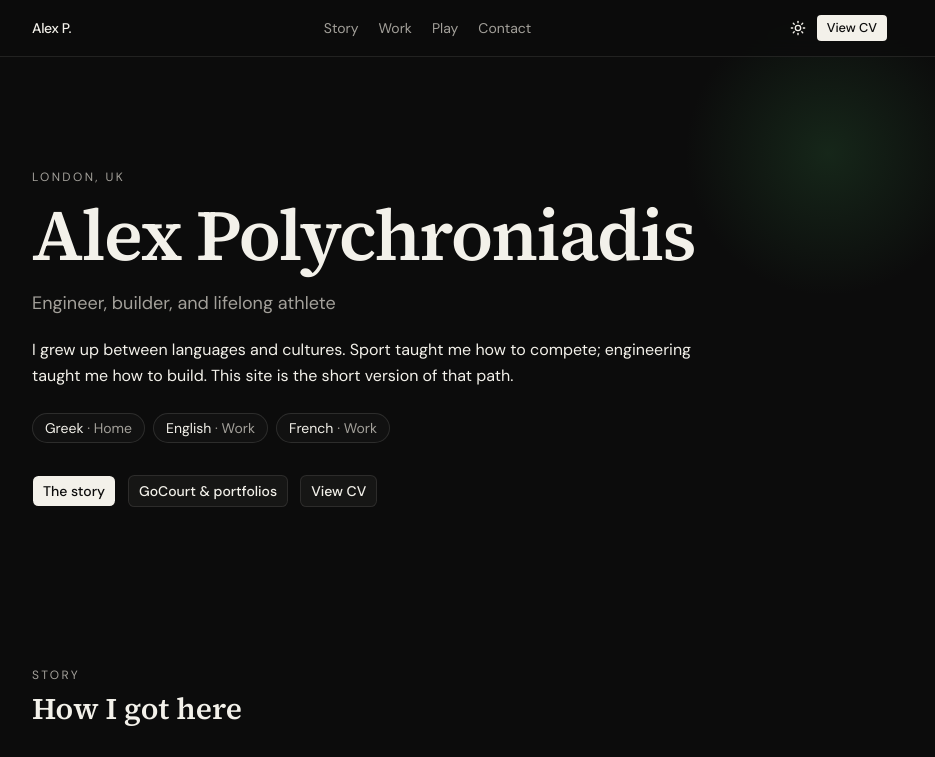
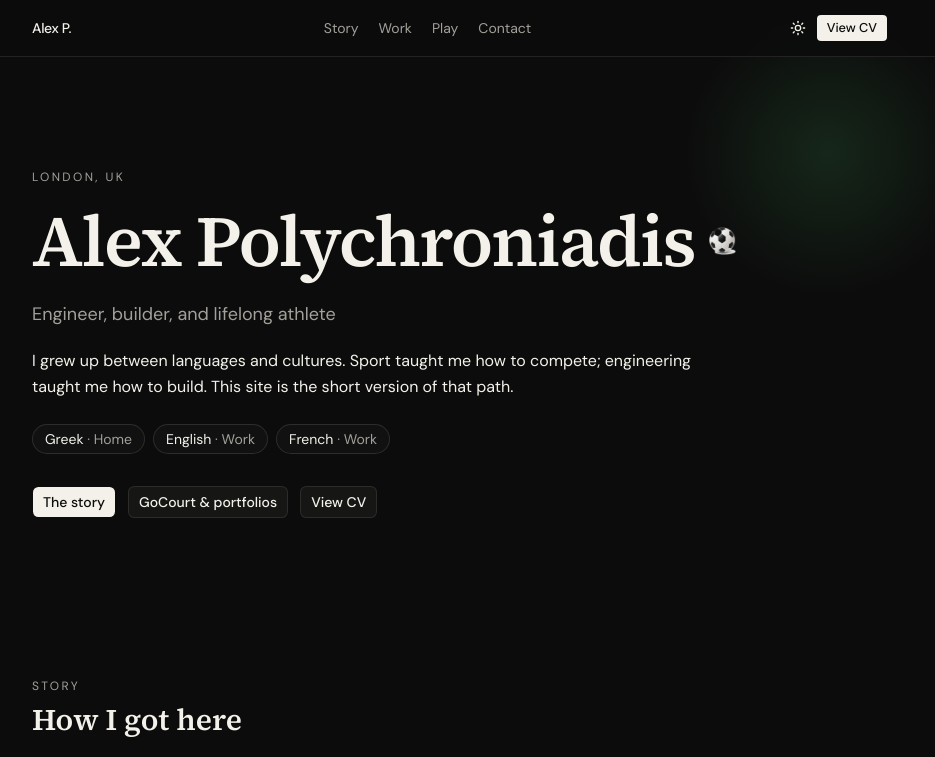
Before and after one commit to alexplds/personal-website, a Next.js app: page / in a window 1280 px wide. Shown: the top 757 px of the page, without its empty margins (180-1115 px from the left). Built offline with nearby package versions, Linux system fonts and the light colour scheme.

Commit message:
Keep the hero football off the last letter of the name
The heading was shrinking into the icon, so the ball sat on the s. It now sits after Polychroniadis with a gap and wraps with the last name.

Co-authored-by: alexandrosplds <Alexandros.polychroniadis@gmail.com>

```diff
--- a/components/sections.tsx
+++ b/components/sections.tsx
@@ -7,6 +7,9 @@ import { Badge } from "@/components/ui/badge";
 import { Button } from "@/components/ui/button";
 
 export function HeroSection() {
+  const [firstName, ...lastParts] = content.name.split(" ");
+  const lastName = lastParts.join(" ");
+
   return (
     <section id="top" className="relative overflow-visible px-5 pt-20 pb-16 md:pt-28 md:pb-24">
       <div className="hero-orb" aria-hidden="true" />
@@ -14,14 +17,15 @@ export function HeroSection() {
         <p className="hero-in text-xs tracking-[0.2em] text-muted-foreground uppercase">
           {content.location}
         </p>
-        <div className="mt-4 flex items-start gap-3">
-          <h1 className="font-heading hero-in hero-in-2 min-w-0 text-5xl leading-[0.95] tracking-tight md:text-7xl">
-            {content.name}
-          </h1>
-          <div className="hero-in hero-in-2 mt-2 hidden size-7 shrink-0 md:block" aria-hidden="true">
-            <FootballGraphic className="size-full" />
-          </div>
-        </div>
+        <h1 className="font-heading hero-in hero-in-2 mt-4 text-5xl leading-[1.1] tracking-tight md:text-7xl">
+          {firstName}{" "}
+          <span className="inline-flex items-center gap-3.5 whitespace-nowrap">
+            {lastName}
+            <span className="relative hidden size-7 shrink-0 md:inline-block" aria-hidden="true">
+              <FootballGraphic className="size-full" />
+            </span>
+          </span>
+        </h1>
           <p className="hero-in hero-in-3 mt-5 max-w-xl text-lg text-muted-foreground">
             {content.roleLine}
           </p>
```
